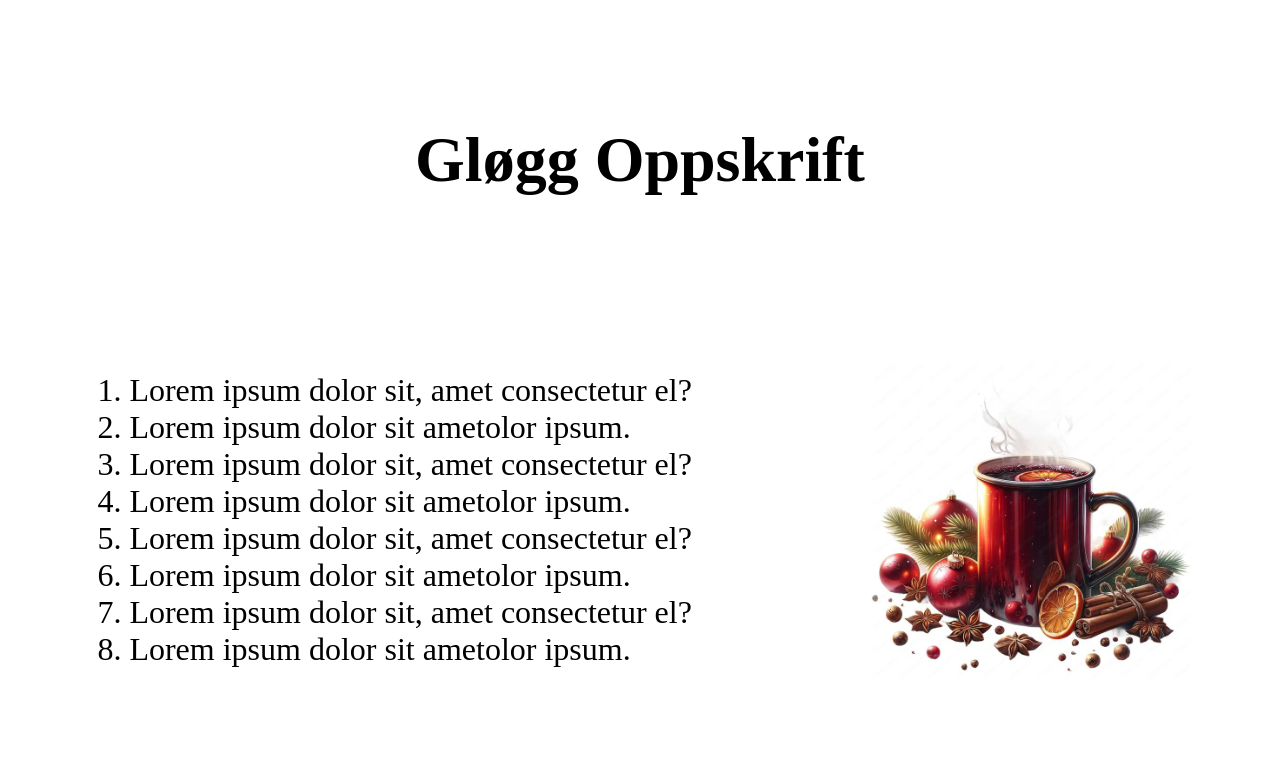
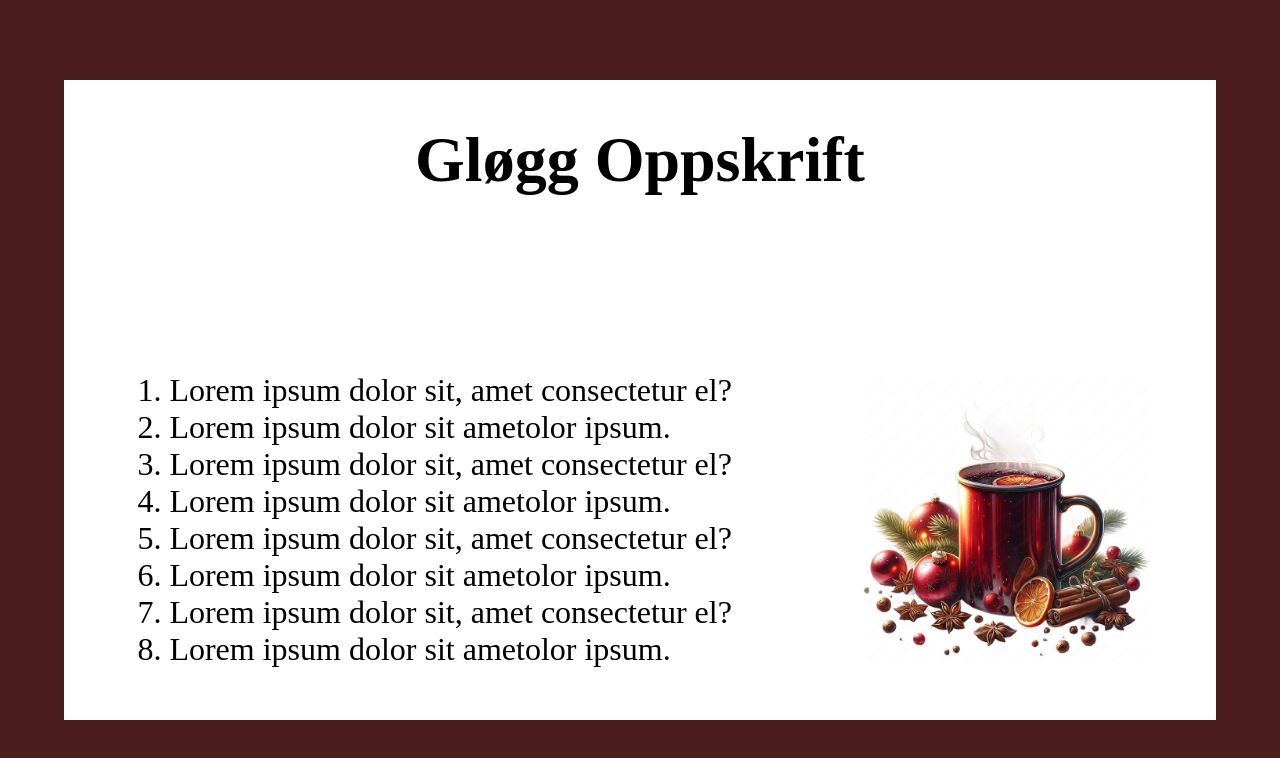
Before and after one commit to 1IMA-2024-2025/beatriz_skoleoppgaver, a plain HTML site: page docs/Gløgg/index.html in a window 1280 px wide. Drawn offline with Linux system fonts and the light colour scheme.

Commit message:
Juleevent

```diff
--- a/docs/Gløgg/css/style.css
+++ b/docs/Gløgg/css/style.css
@@ -8,26 +8,30 @@ body {
     justify-content: center;
     display: flex;
     flex-direction: column;
-    background: white;
+    background: rgb(75, 30, 29);
     font-size: 2em;
 }
 
 .box {
     display: flex;
-    width: 100%;
+    width: 90%;
     height: 30%;
     justify-content: center;
+    background-color: white;
 
 
 }
 
+
+
 .box2 {
     display: flex;
-    width: 100%;
+    width: 90%;
     height: 50%;
     justify-content: space-around;
     align-items: center;
     background:rgb(255, 255, 255);
     color: rgb(0, 0, 0);
     font-size: 1em;
+
 }
```
Also changed, not shown: docs/portefølje/index.html (+3 -0 lines), 2 other files.
